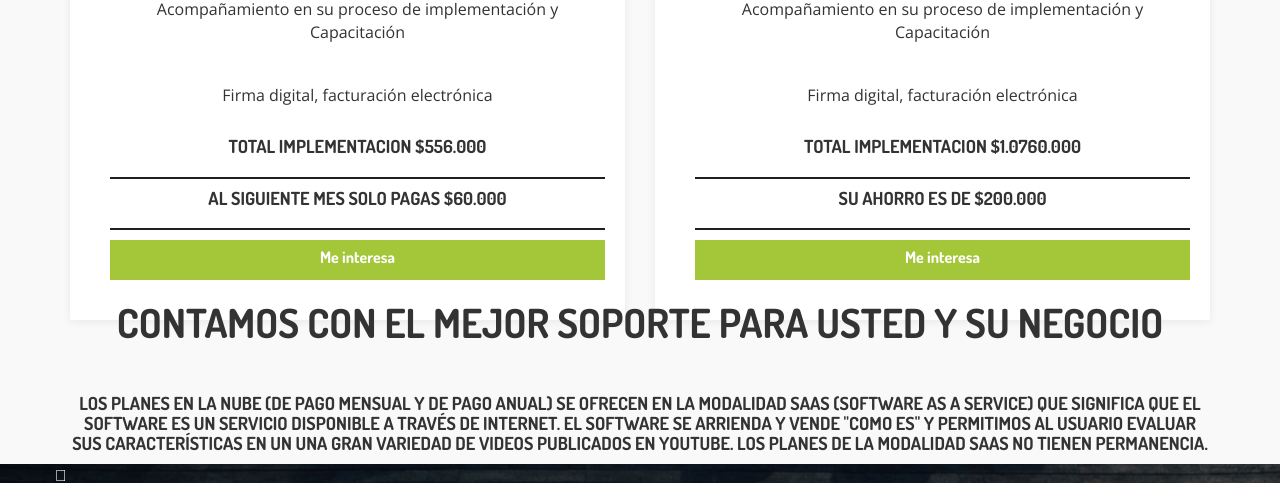
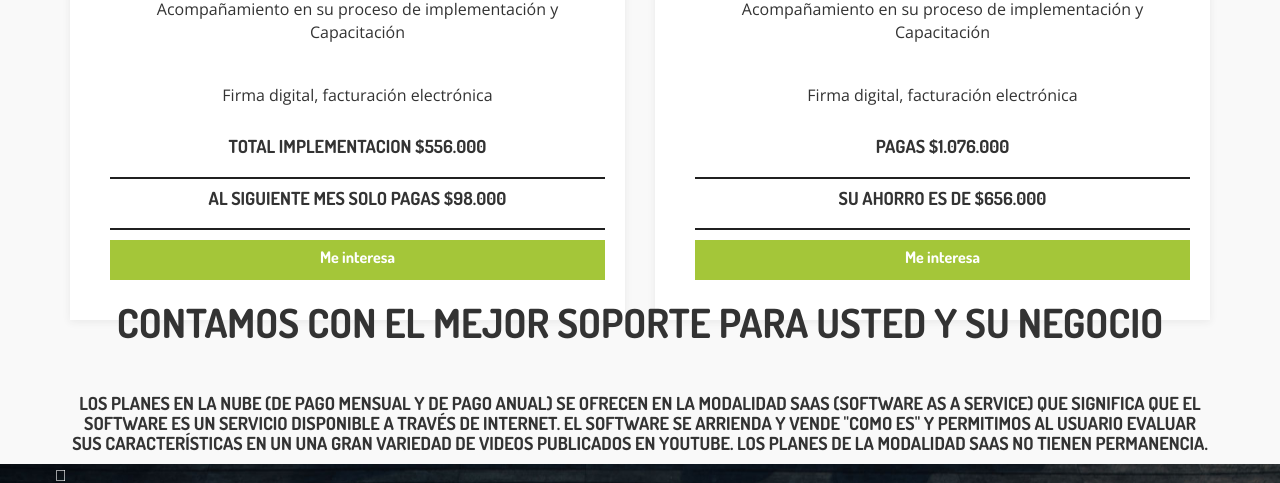
Before and after one commit to Fvpos/paginaweb, a plain HTML site: page index.html in a window 1280 px wide. Shown: the part 4660-5143 px from the top of the page. Drawn offline with nearby package versions, Linux system fonts and the light colour scheme.

Commit message:
Update pricing details in index.html

```diff
--- a/index.html
+++ b/index.html
@@ -254,7 +254,7 @@
 							<li>Firma digital, facturación electrónica</li>
                        </ul>
 					  <h4 class="plan_title">Total Implementacion $556.000</h4>
-					  <h4 class="plan_title">Al Siguiente Mes solo pagas $60.000</h4>
+					  <h4 class="plan_title">Al Siguiente Mes solo pagas $98.000</h4>
 					  <a href="https://wa.link/n38cdk" class="btn btn-default">Me interesa</a>
                     </div>
 				</div>
@@ -278,8 +278,8 @@
 							<li>Acompañamiento en su proceso de implementación y Capacitación</li>
 							<li>Firma digital, facturación electrónica</li>
                        </ul>
-					  <h4 class="plan_title">Total Implementacion $1.0760.000</h4>
-					  <h4 class="plan_title">Su Ahorro es de $200.000</h4>
+					  <h4 class="plan_title">Pagas $1.076.000</h4>
+					  <h4 class="plan_title">Su Ahorro es de $656.000</h4>
 					  <a href="https://wa.link/n38cdk" class="btn btn-default">Me interesa</a>
                    </div>
 				</div>
```
